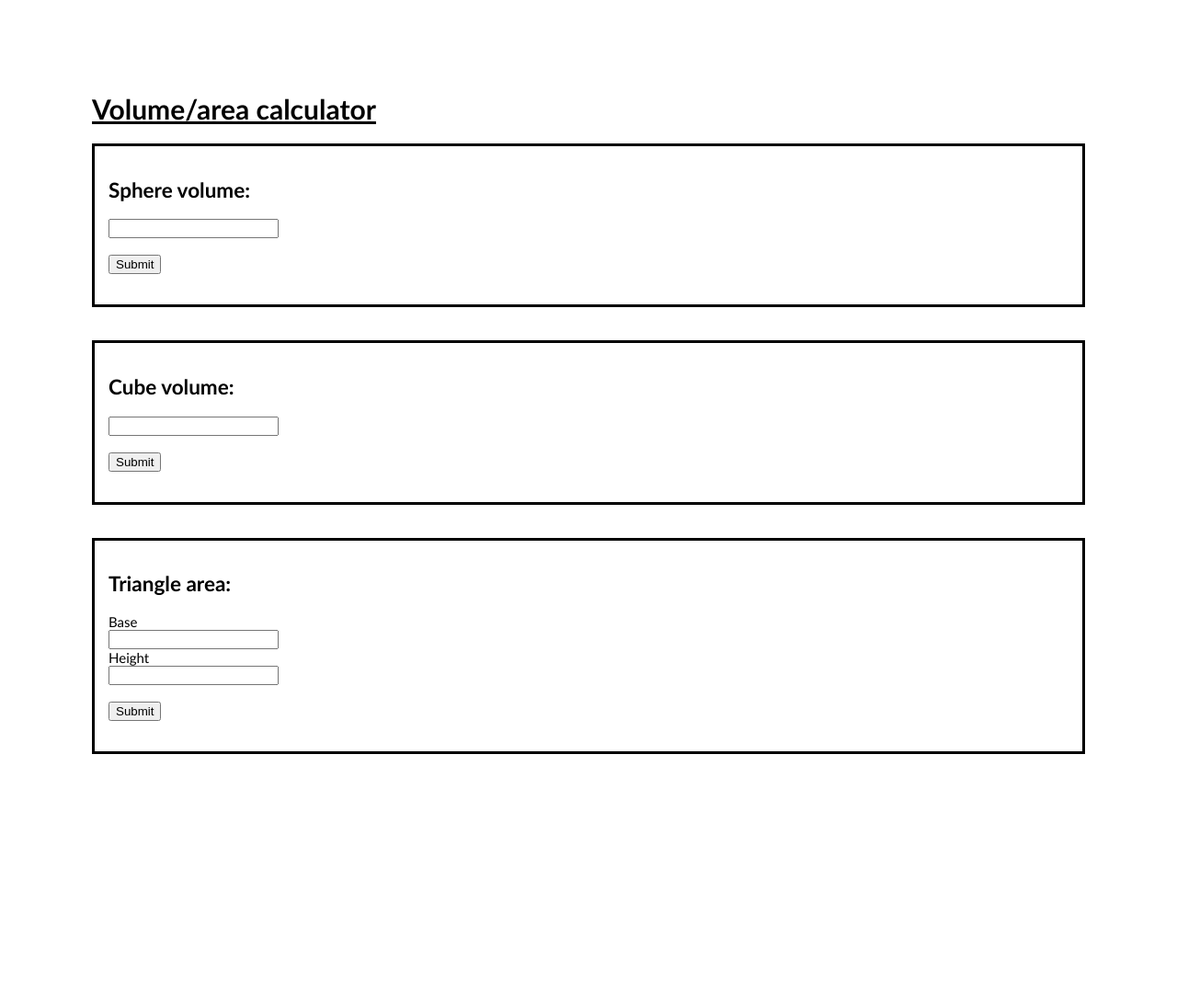
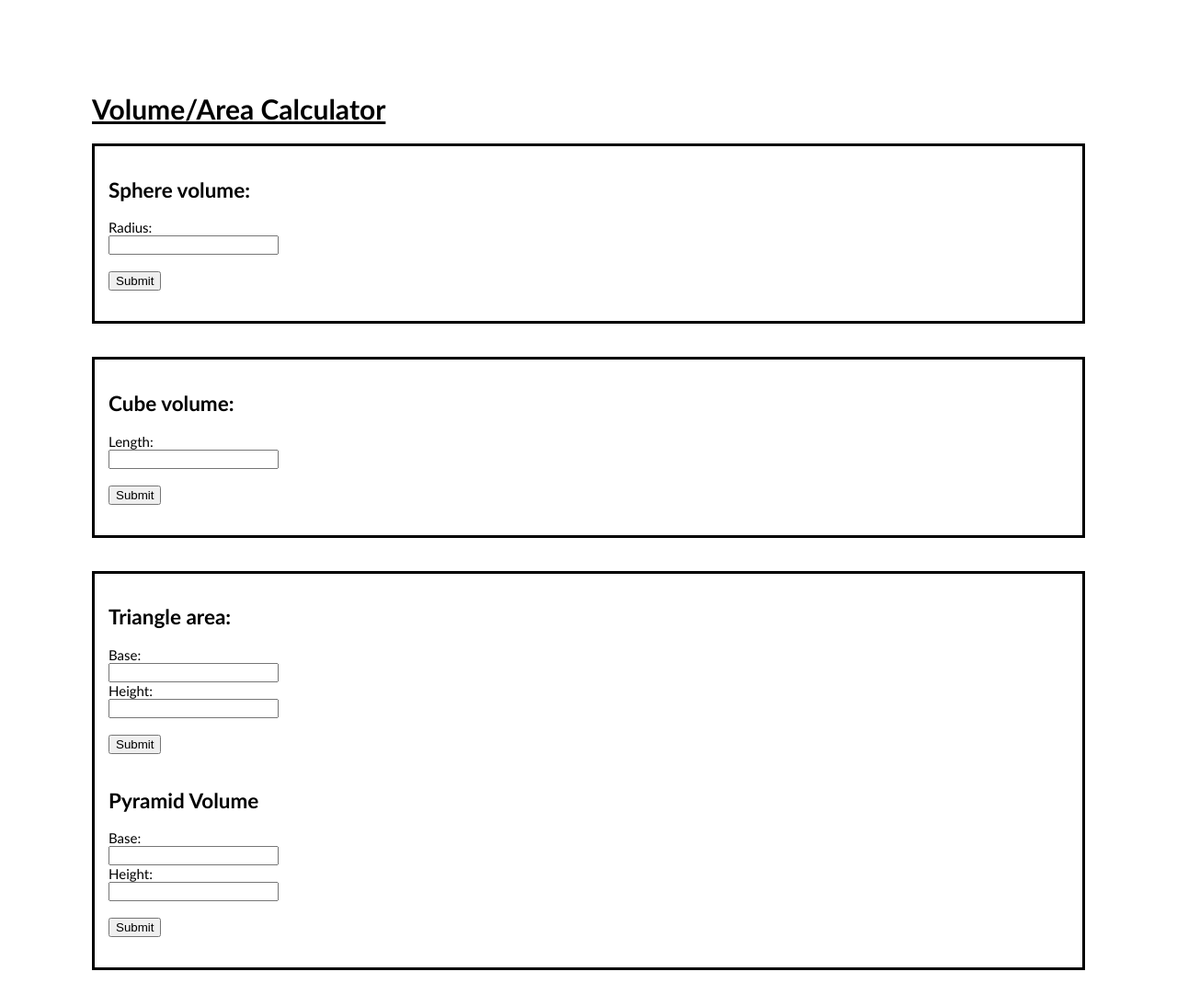
Before and after one commit to LStreet2002/volume-or-area-calc, a plain HTML site: page index.html in a window 1280 px wide. Shown: the whole page at 92% size. Before the commit the page ends 920 px from the top, so only its background shows below. Drawn offline with Linux system fonts and the light colour scheme.

Commit message:
now with pyramid volume

```diff
--- a/css/css.css
+++ b/css/css.css
@@ -8,3 +8,5 @@ body{
     border-style: solid;
     padding: 15px;
 }
+#circleArea {text-align: right
+}
--- a/index.html
+++ b/index.html
@@ -6,16 +6,16 @@
     <meta name="viewport" content="width=device-width, initial-scale=1.0">
     <meta http-equiv="X-UA-Compatible" content="ie=edge">
     <link rel="stylesheet" type="text/css" href="css/css.css">
-    <title>Document</title>
+    <title>Volume/Area Calculator</title>
 </head>
 
 <body>
-    <h1><u>Volume/area calculator</u></h1>
+    <h1><u>Volume/Area Calculator</u></h1>
 
     <div id="border">
         <h2 id="h1">Sphere volume:</h2>
         <form>
-            <input type="text" id="sphereId" /><br><br>
+           Radius: <br> <input type="text" id="sphereId" /><br><br>
             <button type="button" onclick="sphere()">Submit</button>
         </form>
         <Br>
@@ -25,7 +25,7 @@
     <div id="border">
         <h2 id="h2">Cube volume:</h2>
         <form>
-            <input type="text" id="cubeId" /><br><br>
+            Length: <br><input type="text" id="cubeId" /><br><br>
             <button type="button" onclick="cube()">Submit</button>
         </form>
         <Br>
@@ -35,9 +35,14 @@
     <div id="border">
         <h2 id="h3">Triangle area:</h2>
         <form>
-            Base<br><input type="text" id="triangleId1" /><br>
-            Height<br><input type="text" id="triangleId2" /><br><br>
-            <button type="button" onclick="triangle()">Submit</button>
+            Base:<br><input type="text" id="triangleId1" /><br>
+            Height:<br><input type="text" id="triangleId2" /><br><br>
+            <button type="button" onclick="triangle()">Submit</button><br><br>
+        </form><h2 id="pyramidTitle">Pyramid Volume</h2>
+        <form>
+            Base:<br><input type="text" id="triangleId1" /><br>
+            Height:<br><input type="text" id="triangleId2" /><br><br>
+            <button type="button" onclick="pyramidVolume()">Submit</button>
         </form>
         <br>
     </div>
--- a/js/js.js
+++ b/js/js.js
@@ -15,3 +15,9 @@ function triangle(){
     var height = document.getElementById("triangleId2").value;
     document.getElementById("h3").innerHTML = "Triangle area: "+(base/2)*height;
 }
+
+function pyramidVolume(){
+    var base = document.getElementById("triangleId1").value;
+    var height = document.getElementById("triangleId2").value;
+    document.getElementById("pyramidTitle").innerHTML = "Pyramid Volume: "+(base**2 /3)*height;
+}
```
